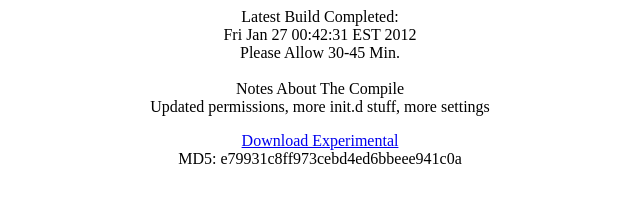
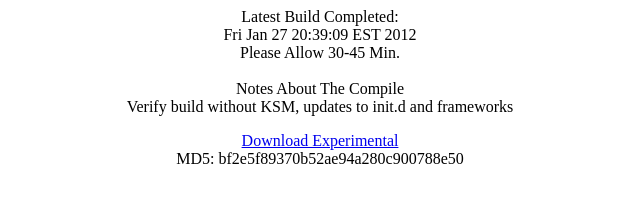
Before and after one commit to DarkCodedDragon/Twisted-Playground, a plain HTML site: page Ace/TimeStamp.html in a window 1280 px wide. Shown: the whole page, without its empty margins (320-960 px from the left). Drawn offline with Linux system fonts and the light colour scheme.

Commit message:
Automated TimeStamp Update - Ace

```diff
--- a/Ace/TimeStamp.html
+++ b/Ace/TimeStamp.html
@@ -12,18 +12,18 @@
 <center>
 Latest Build Completed:
 <br>
-Fri Jan 27 00:42:31 EST 2012
+Fri Jan 27 20:39:09 EST 2012
 <br>
 Please Allow 30-45 Min.
 <br>
 <br>
 Notes About The Compile
 <br>
-Updated permissions, more init.d stuff, more settings
+Verify build without KSM, updates to init.d and frameworks
 <p></p>
 <a href="http://db.tt/m2DXP3EZ">Download Experimental</a>
 <br>
-MD5: e79931c8ff973cebd4ed6bbeee941c0a
+MD5: bf2e5f89370b52ae94a280c900788e50
 </center>
 </body>
 </html>
```
